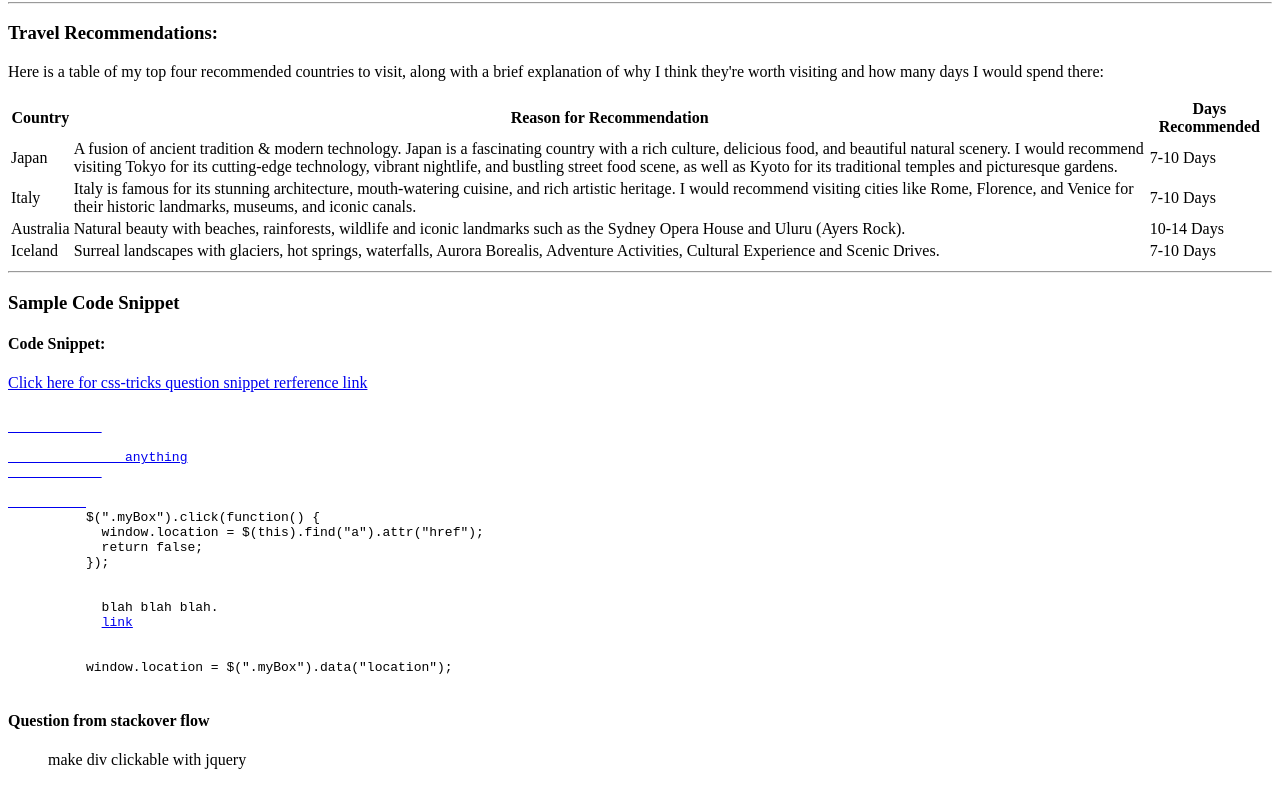
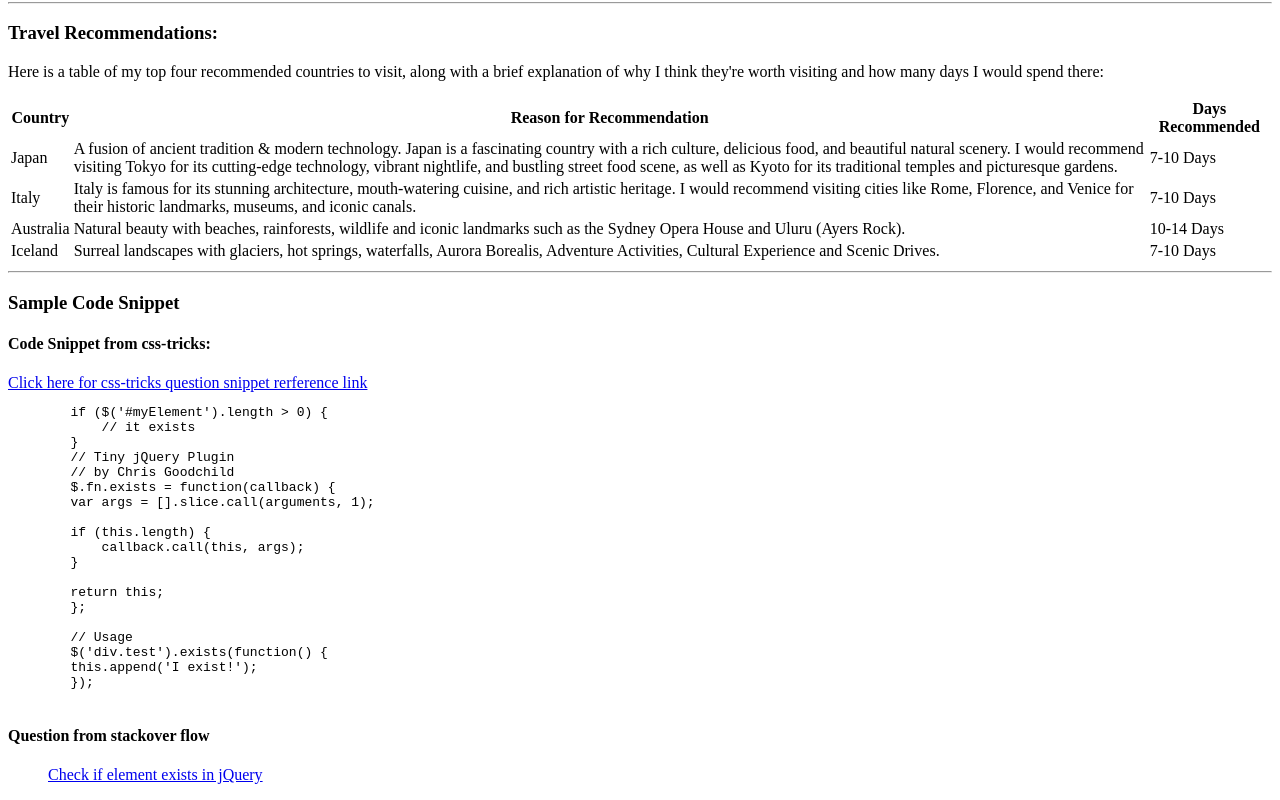
Before and after one commit to 44-563-Web-Apps-S23/44563-webapps-assignment-3-srivikram, a plain HTML site: page index.html in a window 1280 px wide. Shown: the part 659-1459 px from the top of the page. Drawn offline with Linux system fonts and the light colour scheme.

Commit message:
Codedisplay_Commit

```diff
--- a/index.html
+++ b/index.html
@@ -88,29 +88,37 @@
 
     <hr>
     <h3> Sample Code Snippet </h3>
-    <h4> Code Snippet: </h4>
-    <a href=" https://css-tricks.com/snippets/jquery/make-entire-div-clickable/">
+    <h4> Code Snippet from css-tricks: </h4>
+    <a href="https://css-tricks.com/snippets/jquery/check-if-element-exists/">
         Click here for css-tricks question snippet rerference link
     </a>
     <pre>
-        <a href="http://example.com">
-            <div>
-               anything
-            </div>
-          </a>
-          $(".myBox").click(function() {
-            window.location = $(this).find("a").attr("href");
-            return false;
-          });
-          <div class="myBox">
-            blah blah blah.
-            <a href="http://google.com">link</a>
-          </div>
-          window.location = $(".myBox").data("location");
+        if ($('#myElement').length > 0) {
+            // it exists
+        }
+        // Tiny jQuery Plugin
+        // by Chris Goodchild
+        $.fn.exists = function(callback) {
+        var args = [].slice.call(arguments, 1);
+
+        if (this.length) {
+            callback.call(this, args);
+        }
+
+        return this;
+        };
+
+        // Usage
+        $('div.test').exists(function() {
+        this.append('I exist!');
+        });
     </pre>
     <h4> Question from stackover flow</h4>
-    <blockquote cite="https://stackoverflow.com/questions/5270599/make-div-clickable-with-jquery">make div clickable
-        with jquery</blockquote>
+    <blockquote>
+        <a href="https://stackoverflow.com/questions/4592493/check-if-element-exists-in-jquery">
+            Check if element exists in jQuery
+        </a>
+    </blockquote>
 </body>
 
 </html>
```
